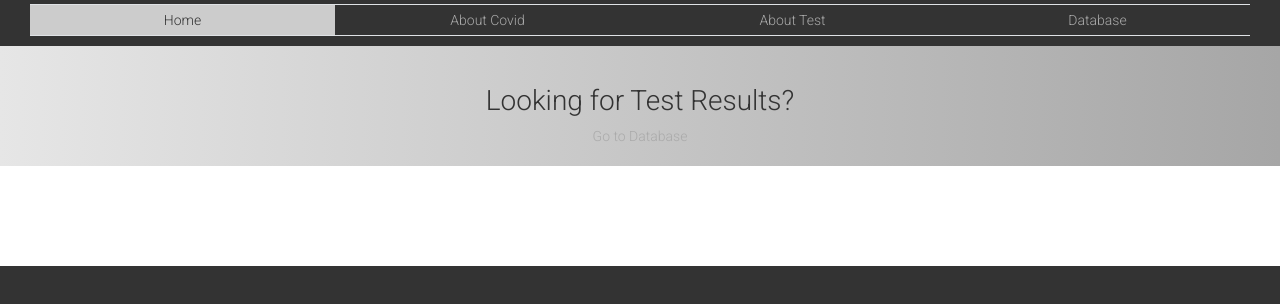
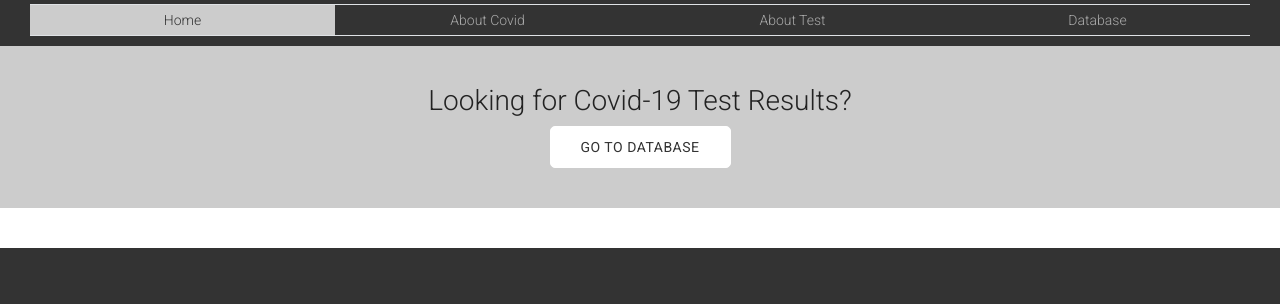
Before and after one commit to joker4951/covidTest, a plain HTML site: page index.html in a window 1280 px wide. Shown: the part 68-372 px from the top of the page. Drawn offline with Linux system fonts and the light colour scheme.

Commit message:
Add files via upload

```diff
--- a/assets/stylesheets/main.css
+++ b/assets/stylesheets/main.css
@@ -127,17 +127,14 @@ body {
 
 .row {
 	background: #fff;
-	padding: 60px 0 40px 0;
+	padding: 20px 0 20px 0;
 	color: #444;
 }
 
 .row-alt {
-  background: #b3b3b3;
-  background: -webkit-linear-gradient(to right, #e6e6e6, #a6a6a6);
-  background: -moz-linear-gradient(to right, #e6e6e6, #a6a6a6);
-  background: linear-gradient(to right, #e6e6e6, #a6a6a6);
-  padding: 40px 0 20px 0;
-  color: #333;
+  background: #ccc;
+  padding: 40px 0 40px 0;
+  color: #222;
 }
 
 /*
@@ -190,6 +187,29 @@ a:hover {
   Buttons
   ====================================
 */
+
+.btn {
+  border-radius: 5px;
+  color: #333;
+  cursor: pointer;
+  display: inline-block;
+  font-weight: 400;
+  letter-spacing: .5px;
+  margin: 0;
+  text-transform: uppercase;
+}
+
+.btn-alt {
+  background: #fff;
+  border: 1px solid #fff;
+  padding: 10px 30px;
+}
+
+.btn-alt:hover {
+  background: #ff5c33;
+  border: 1px solid #ff5c33;
+  color: #fff;
+}
 
 /*
   ====================================
--- a/index.html
+++ b/index.html
@@ -26,8 +26,8 @@
 		</nav>
 	</header>
 	<section class="row-alt">
-		<div class="home_teaser container">
-			<h2>Looking for Test Results?</h2>
+		<div class="home_teaser col-12 container">
+			<h2>Looking for Covid-19 Test Results?</h2>
 			<a class="btn btn-alt" href="search.html">Go to Database</a>
 		</div>
 	</section>
```
